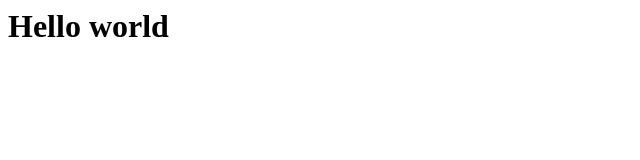
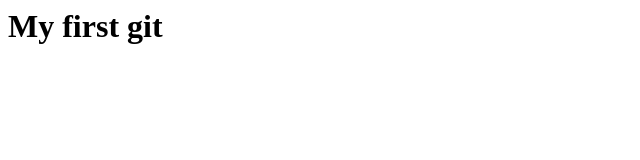
Before and after one commit to NikhilKhanna03/myfirstgit, a plain HTML site: page index.html in a window 1280 px wide. Shown: the whole page, without its empty margins (0-640 px from the left). Drawn offline with Linux system fonts and the light colour scheme.

Commit message:
On branch master -- 2nd time

```diff
--- a/app.js
+++ b/app.js
@@ -0,0 +1 @@
+console.log('Hello')
--- a/index.html
+++ b/index.html
@@ -4,6 +4,6 @@
   </head>
 
   <body>
-    <h1>Hello world</h1>
+    <h1>My first git</h1>
   </body>
 </html>
```
